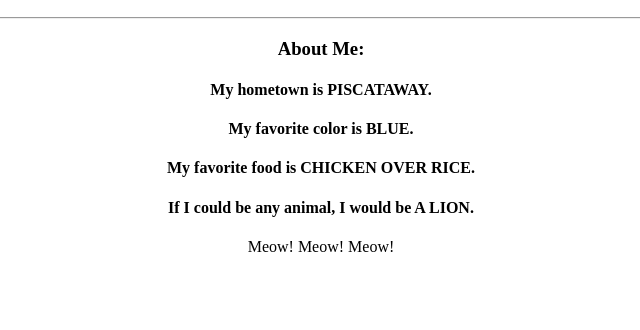
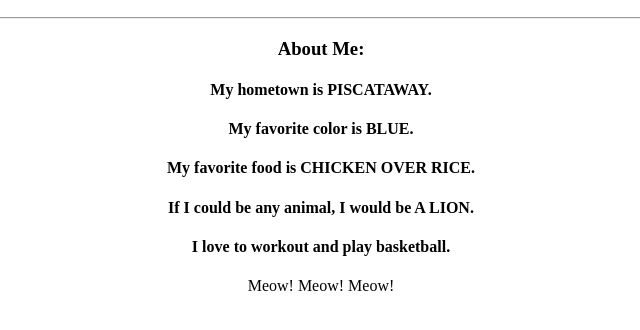
Before and after one commit to GurjotSahota/Profile, a plain HTML site: page index.html in a window 1280 px wide. Shown: the part 110-440 px from the top of the page, without its empty margins (319-959 px from the left). Drawn offline with Linux system fonts and the light colour scheme.

Commit message:
Adding another fun fact about me

```diff
--- a/index.html
+++ b/index.html
@@ -15,7 +15,9 @@
 					<h4>My favorite color is BLUE.</h4>
 					<h4>My favorite food is CHICKEN OVER RICE.</h4>
 					<h4>If I could be any animal, I would be A LION.</h4>
+                    <h4>I love to workout and play basketball.</h4>
                     <p>Meow! Meow! Meow!</p>
+
 			</div>
 		  </body>
 		</html>
```
